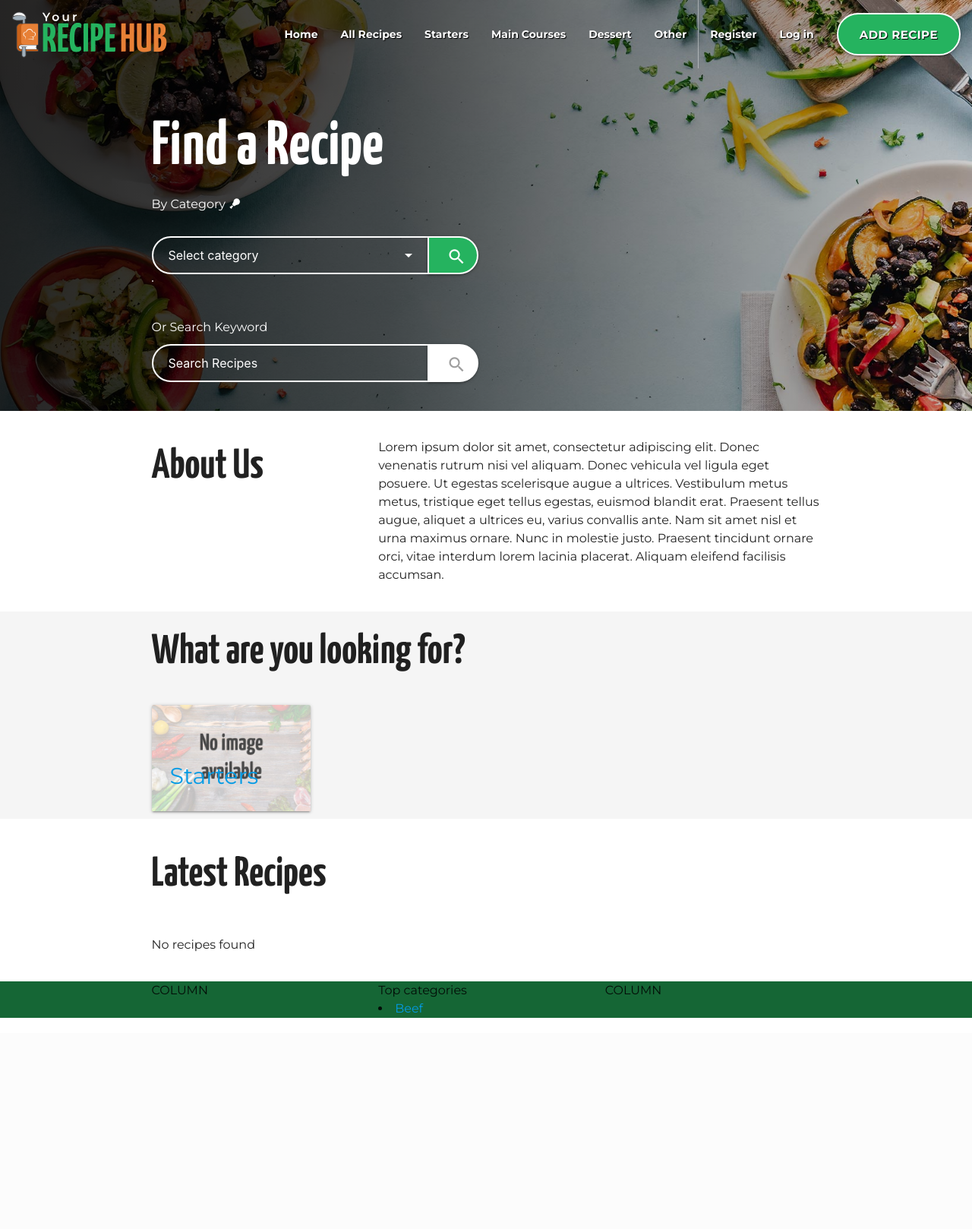
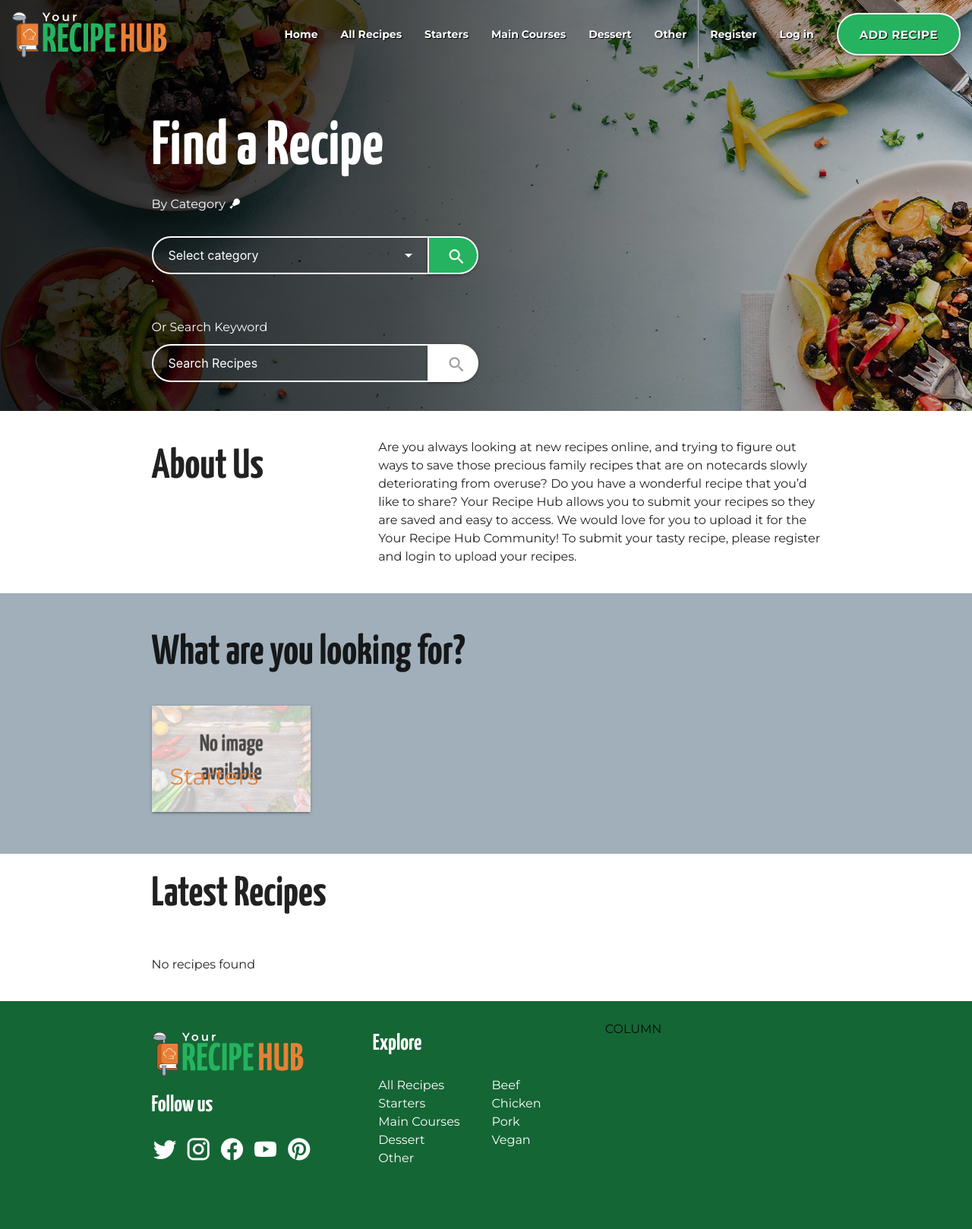
Before and after one commit to Bourkekev/ms3-your-recipe-hub, a Flask app: page / in a window 1280 px wide. Shown: the whole page at 76% size. Before the commit the page ends 1340 px from the top, so only its background shows below. Run offline with Flask 2, Linux system fonts and the light colour scheme; data that the repository does not hold is empty; some libraries are stand-ins or nearby versions.

Commit message:
Building and styling footer

```diff
--- a/static/css/style.css
+++ b/static/css/style.css
@@ -18,8 +18,18 @@ h1, h2, h3, h4, h5, h6 {
 h1 {
     font-size: 6.2rem;
 }
+h4 {
+    font-size: 3rem;
+}
+a {
+    color: #e78036;
+}
+a:hover {
+    color: #4E5166;
+}
 /* Full width container */
 .container-outer-wrapper {
+    padding: 25px 0;
     width: 100%;
 }
 /* Fix header */
@@ -126,6 +136,10 @@ nav ul a:hover:not(.btn) {
     text-decoration: none;
     -webkit-box-shadow: 0 0 2px 2px rgba(0,0,0,.5);
             box-shadow: 0 0 2px 2px rgba(0,0,0,.5);
+}
+/* background colours */
+.bg-secondary {
+    background-color: #A0AFBA;
 }
 /* Material Icons */
 .material-icons.orange600 {
@@ -368,15 +382,45 @@ input[type=range]+.thumb .value {
     max-height: 300px;
     overflow: hidden;
 }
+.card-content .btn-large {
+    margin-top: 15px;
+}
 /* Footer */
 footer {
     background-color: #156635;
 }
+footer h4,
+footer a {
+    color: #fff;
+}
+footer a:hover {
+    color: #e78036;
+}
+.footer-brand-logo {
+    max-width: 200px;
+    margin: 0 auto 15px;
+}
+.social-icons-list {
+    margin-top: 5px;
+}
+.social-icons-list li {
+    display: inline-block;
+    font-size: 3.5rem;
+    margin: 5px 5px 0 0;
+    -webkit-transition: all .3s ease;
+    -o-transition: all .3s ease;
+    transition: all .3s ease;
+}
+.social-icons-list li a {
+    -webkit-transition: all .3s ease;
+    -o-transition: all .3s ease;
+    transition: all .3s ease;
+}
 
 /*--------------------- Media Queries --------------------*/
 
-/* Small devices (landscape phones, 600px and up) */
-@media screen and (min-width: 600px) {
+/* Small devices (landscape phones, 601px and up) */
+@media screen and (min-width: 601px) {
     /* Text alignment */
     .text-sm-left {
         text-align: left;
@@ -403,6 +447,9 @@ footer {
     /* crop card image to max-height */
     .card-image.crop-image {
         max-height: 207px;
+    }
+    .footer-brand-logo {
+        margin: 15px 15px 15px 0;
     }
 }
 /* Medium devices (tablets, 768px and up) */
--- a/templates/base.html
+++ b/templates/base.html
@@ -92,15 +92,69 @@
     </main><!-- /main -->
     <footer class="container-outer-wrapper">
         <div class="container">
-            <div class="row">
-                <div class="col s12 l4">
-                    COLUMN
+            <div class="row text-center text-sm-left">
+                <div class="col s12 m4">
+                    <div class="footer-brand-logo">
+                        <img src="{{url_for('static', filename='images/your-recipe-hub-logo.svg')}}"
+                        alt="Your Recipe Hub logo">
+                    </div>
+                    <h4>Follow us</h4>
+                        <ul class="social-icons-list">
+                            <li>
+                                <a target="_blank" href="https://twitter.com/">
+                                    <span class="mdi prefix mdi-twitter"></span>
+                                    <span class="sr-only">Twitter</span>
+                                </a>
+                            </li>
+                            <li>
+                                <a target="_blank" href="https://www.instagram.com/">
+                                    <span class="mdi prefix mdi-instagram"></span>
+                                    <span class="sr-only">Instagram</span>
+                                </a>
+                            </li>
+                            <li>
+                                <a target="_blank" href="https://www.facebook.com/">
+                                    <span class="mdi prefix mdi-facebook"></span>
+                                    <span class="sr-only">Facebook</span>
+                                </a>
+                            </li>
+                            <li>
+                                <a target="_blank" href="https://www.youtube.com/">
+                                    <span class="mdi prefix mdi-youtube"></span>
+                                    <span class="sr-only">Youtube</span>
+                                </a>
+                            </li>
+                            <li>
+                                <a target="_blank" href="https://www.pinterest.com/">
+                                    <span class="mdi prefix mdi-pinterest"></span>
+                                    <span class="sr-only">Pinterest</span>
+                                </a>
+                            </li>
+                        </ul>
                 </div>
-                <div class="col s12 l4">
-                    Top categories
-                    <li><a href="{{url_for('category_list_url', category_name='Beef')}}">Beef</a></li>
+                <div class="col s12 m4">
+                    <div class="row text-center text-sm-left">
+                        <h4>Explore</h4>
+                        <div class="col s6">
+                            <ul>
+                                <li><a href="{{url_for('all_recipes')}}">All Recipes</a></li>
+                                <li><a href="{{url_for('course_list', course_name='Starter')}}">Starters</a></li>
+                                <li><a href="{{url_for('course_list', course_name='Main Course')}}">Main Courses</a></li>
+                                <li><a href="{{url_for('course_list', course_name='Dessert')}}">Dessert</a></li>
+                                <li><a href="{{url_for('course_list', course_name='Other')}}">Other</a></li>
+                            </ul>
+                        </div>
+                        <div class="col s6">
+                            <ul>
+                                <li><a href="{{url_for('category_list_url', category_name='Beef')}}">Beef</a></li>
+                                <li><a href="{{url_for('category_list_url', category_name='Chicken')}}">Chicken</a></li>
+                                <li><a href="{{url_for('category_list_url', category_name='Pork')}}">Pork</a></li>
+                                <li><a href="{{url_for('category_list_url', category_name='Vegan')}}">Vegan</a></li>
+                            </ul>
+                        </div>
+                    </div>
                 </div>
-                <div class="col s12 l4">
+                <div class="col s12 m4">
                     COLUMN
                 </div>
             </div>
--- a/templates/index.html
+++ b/templates/index.html
@@ -7,10 +7,10 @@
     <div class="container white-text">
         <!-- title -->
         <div class="row">
-            <div class="col s12">
-                <h1 class="text-center text-sm-left">Find a Recipe</h1>
-                <div class="text-center text-sm-left">By Category <span
-                        class="mdi prefix mdi-food-drumstick"></span>
+            <div class="col s12 text-center text-sm-left">
+                <h1>Find a Recipe</h1>
+                <div>By Category <span
+                    class="mdi prefix mdi-food-drumstick"></span>
                 </div>
             </div>
         </div>
@@ -24,16 +24,12 @@
             <h2>About Us</h2>
         </div>
         <div class="col s12 m8">
-            <p>Lorem ipsum dolor sit amet, consectetur adipiscing elit. Donec venenatis rutrum nisi vel aliquam. Donec
-                vehicula vel ligula eget posuere. Ut egestas scelerisque augue a ultrices. Vestibulum metus metus,
-                tristique eget tellus egestas, euismod blandit erat. Praesent tellus augue, aliquet a ultrices eu,
-                varius convallis ante. Nam sit amet nisl et urna maximus ornare. Nunc in molestie justo. Praesent
-                tincidunt ornare orci, vitae interdum lorem lacinia placerat. Aliquam eleifend facilisis accumsan.</p>
+            <p>Are you always looking at new recipes online, and trying to figure out ways to save those precious family recipes that are on notecards slowly deteriorating from overuse? Do you have a wonderful recipe that you’d like to share? Your Recipe Hub allows you to submit your recipes so they are saved and easy to access. We would love for you to upload it for the Your Recipe Hub Community! To submit your tasty recipe, please register and login to upload your recipes.</p>
         </div>
     </div>
 </div>
 <!-- courses grid -->
-<div class="container-outer-wrapper grey lighten-4">
+<div class="container-outer-wrapper bg-secondary">
     <div class="container">
         <div class="row">
             <div class="col s12">
@@ -75,7 +71,7 @@
                             {% endif %}
                         </div>
                         <div class="card-content">
-                            <h3 class="card-title">{{recipe.title}}</h3>
+                            <h3 class="card-title"><a href="{{url_for('single_recipe', recipe_id=recipe._id)}}">{{recipe.title}}</a></h3>
                             <div class="row">
                                 <div class="col s4"><span class="mdi small prefix mdi-pasta"></span>{{recipe.course_name}}</div>
                                 <div class="col s4"><i class="small material-icons">access_time</i>{{recipe.total_time}}</div>
```
Also changed, not shown: README.md.
